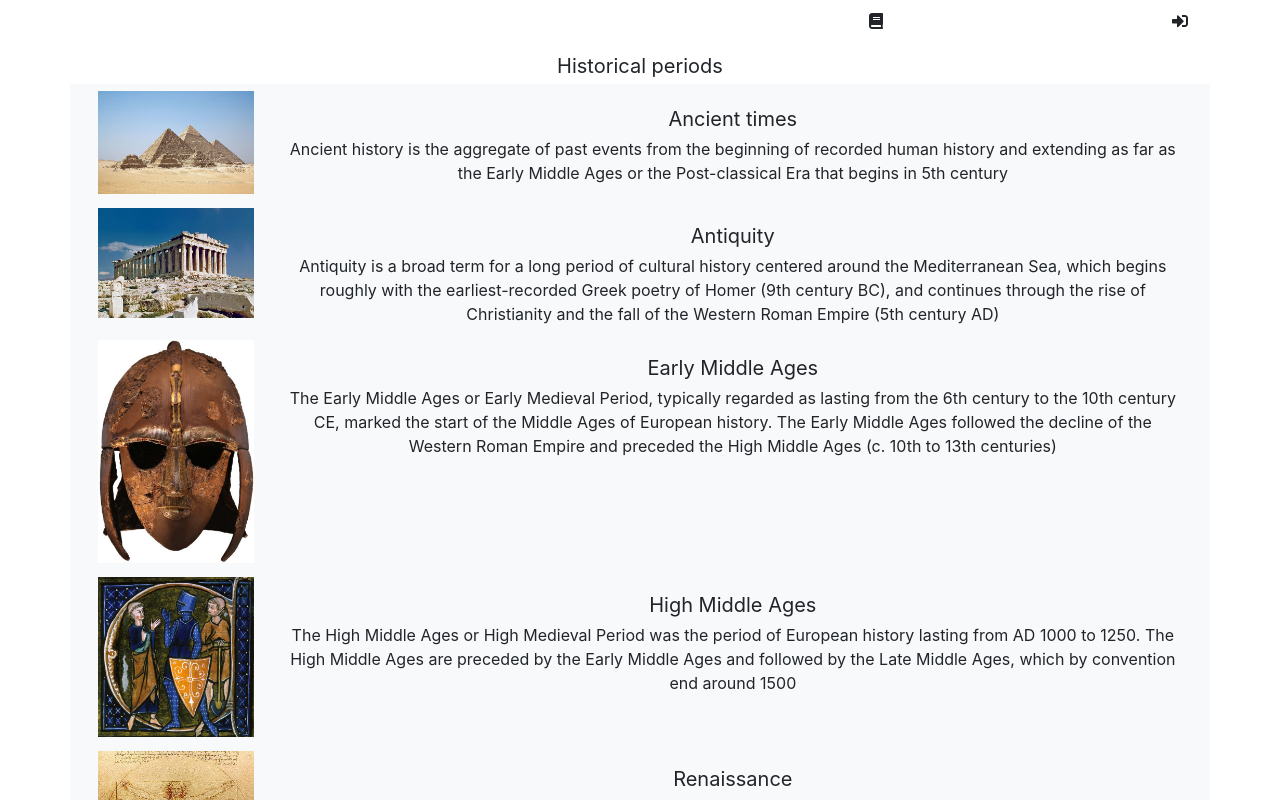
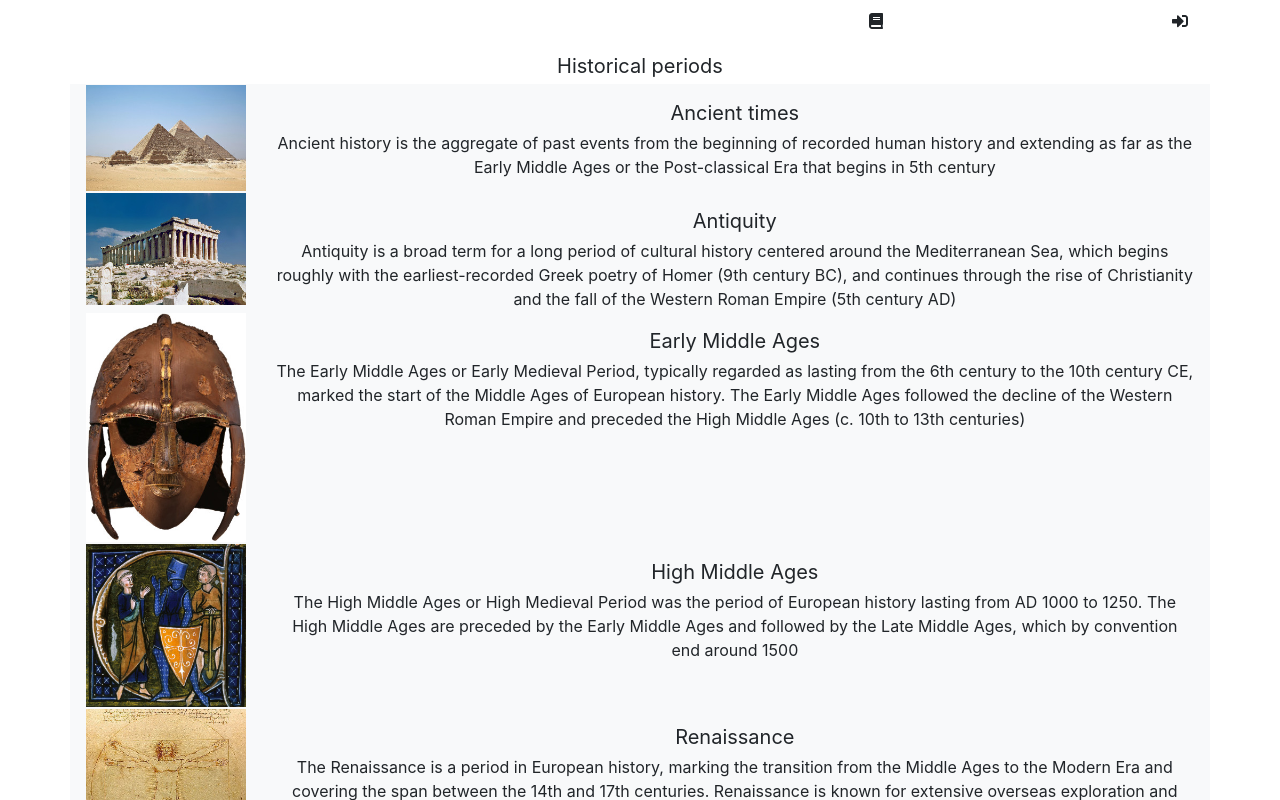
Before and after one commit to ahlinist/tempvs-react, a React (Create React App) app: page /library in a window 1280 px wide. Shown: the top 800 px of the page. Built offline with nearby package versions, Linux system fonts and the light colour scheme.

Commit message:
Adjust profile url

```diff
--- a/src/App.css
+++ b/src/App.css
@@ -1,5 +1,10 @@
 * {
     border-radius: 0 !important;
+}
+
+.container {
+  padding: 0;
+  margin: 0;
 }
 
 .App {
--- a/src/App.js
+++ b/src/App.js
@@ -15,6 +15,7 @@ function App() {
       <Router>
         <LibraryPage path="/library" />
         <ProfilePage path="/profile" />
+        <ProfilePage path="/profile/:id" />
       </Router>
     </div>
   );
--- a/src/profile/ProfilePage.js
+++ b/src/profile/ProfilePage.js
@@ -12,7 +12,7 @@ class ProfilePage extends Component {
   }
 
   componentDidMount() {
-    this.fetchProfile();
+    this.fetchProfile(this.props.id);
   }
 
   fetchAvatar(profileId) {
@@ -24,12 +24,13 @@ class ProfilePage extends Component {
     doFetch(url, "GET", null, actions);
   }
 
-  fetchProfile(profileId) {
+  fetchProfile(id) {
+    const url = `/api/profile/profile/${id || ''}`;
     const actions = {
       200: profile => this.renderProfile(profile)
     };
 
-    doFetch("/api/profile/profile", "GET", null, actions);
+    doFetch(url, "GET", null, actions);
   }
 
   renderProfile(profile) {
@@ -37,6 +38,7 @@ class ProfilePage extends Component {
       firstName: profile.firstName,
       lastName: profile.lastName
     });
+    window.history.pushState(null, null, `/profile/${profile.id}`);
     this.fetchAvatar(profile.id)
   }
 
```
